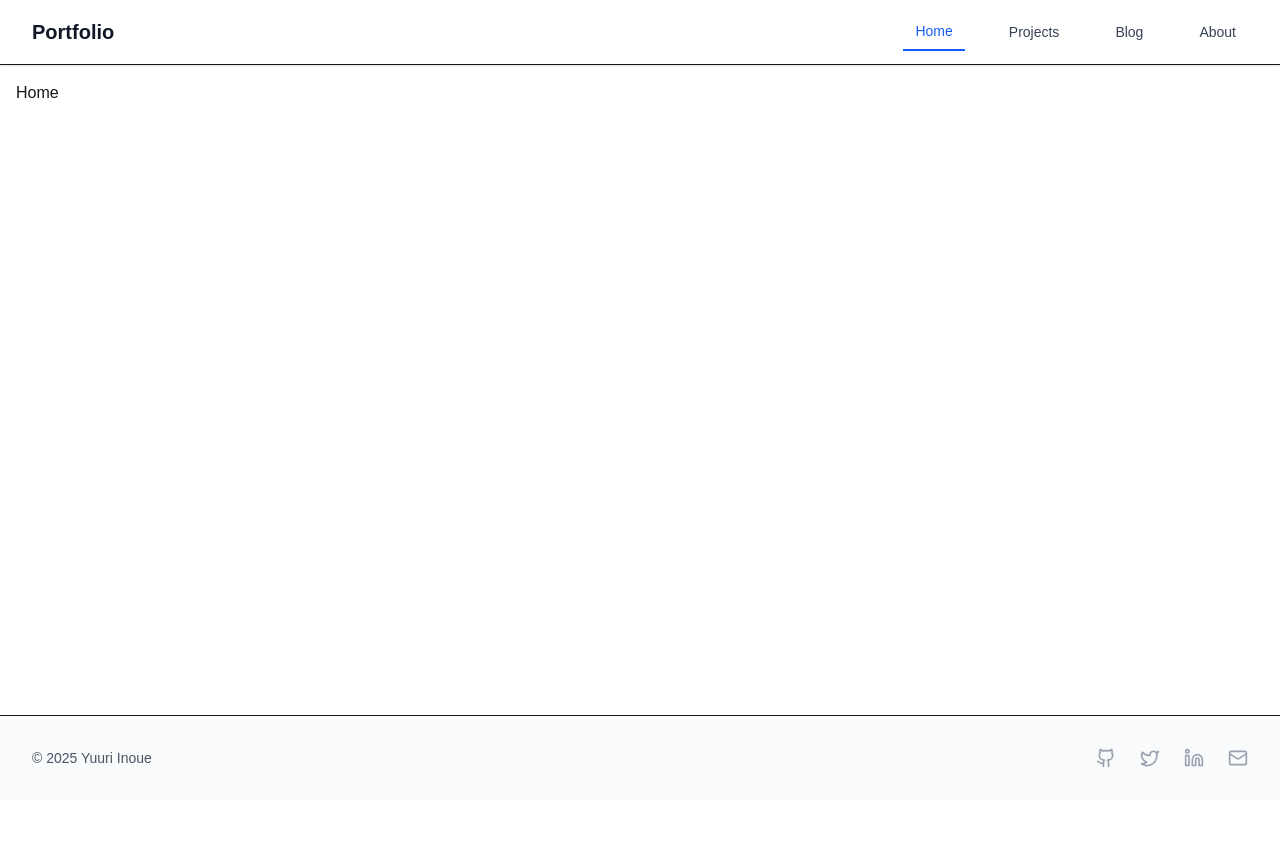
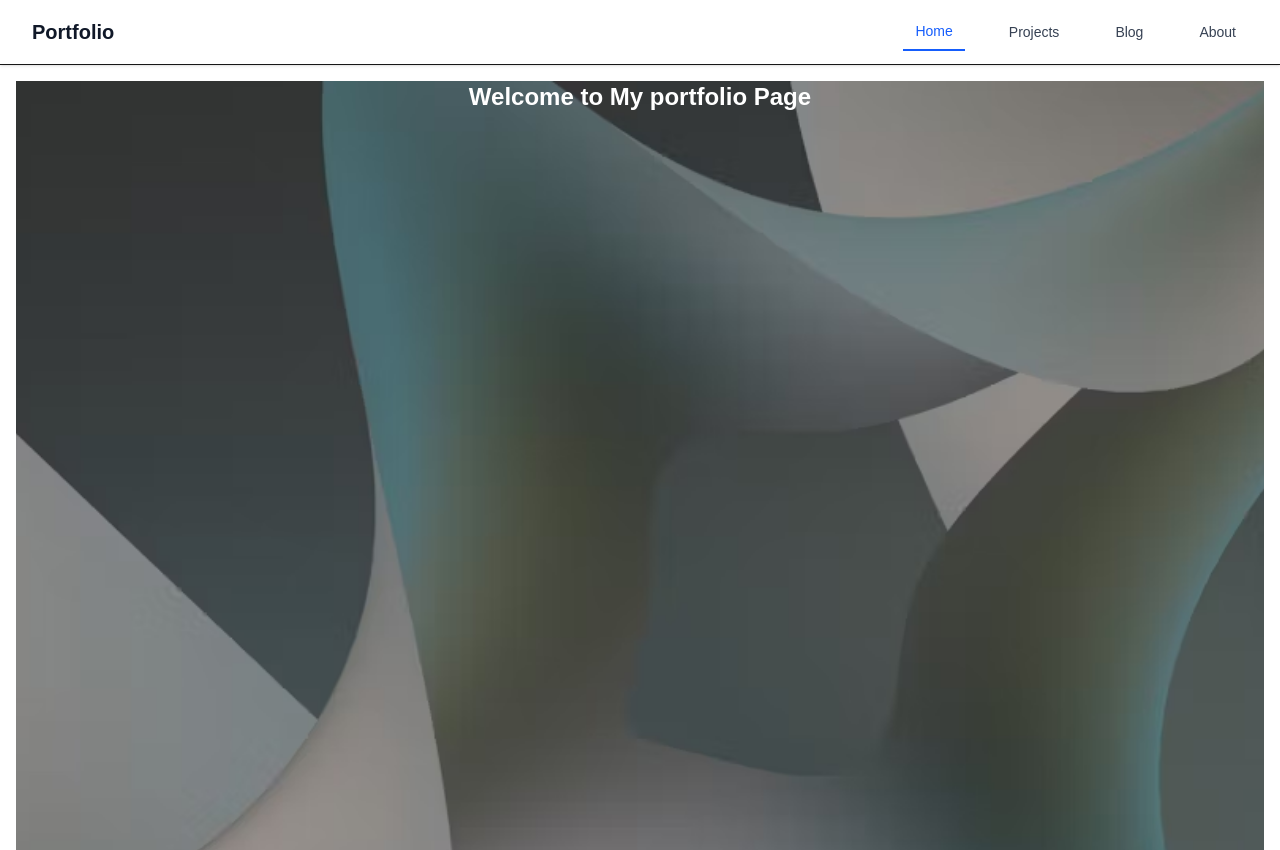
Before and after one commit to yuuri-dev/portfolio, a Next.js app: page / in a window 1280 px wide. Shown: the top 850 px of the page. Before the commit the page ends 800 px from the top, so only its background shows below. Built offline with nearby package versions, Linux system fonts and the light colour scheme.

Commit message:
Homeに背景画像を仮で追加

```diff
--- a/src/pages/index.js
+++ b/src/pages/index.js
@@ -1,9 +1,12 @@
 import Layout from '@/components/Layout';
+import styles from '@/styles/Home.module.css';
 
 export default function Home() {
   return (
-    <div>
-      <Layout>Home</Layout>
-    </div>
+    <Layout>
+      <div className={styles.hero}>
+        <h1 className="text-white text-2xl text-center font-black">Welcome to My portfolio Page</h1>
+      </div>
+    </Layout>
   );
 }
--- /dev/null
+++ b/src/styles/Home.module.css
@@ -0,0 +1,9 @@
+/* styles/Home.module.css */
+.hero {
+  width: 100%;
+  height: 100vh; /* 画面いっぱいの高さ */
+  background-image: url('/topImage.jpeg');
+  background-size: cover;
+  background-position: center;
+  background-repeat: no-repeat;
+}
```
Also changed, not shown: public/topImage.jpeg (added).
